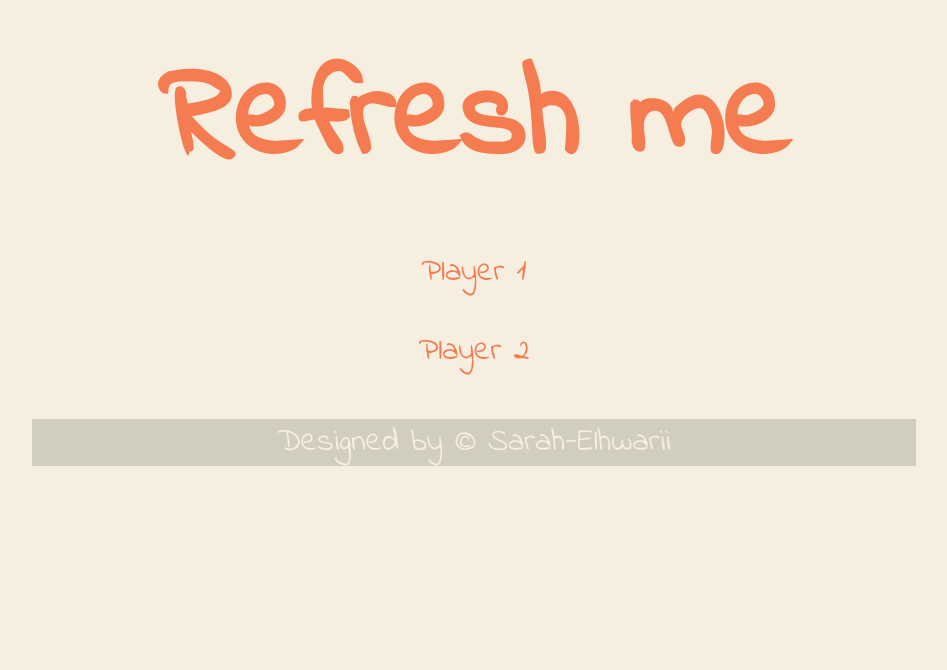
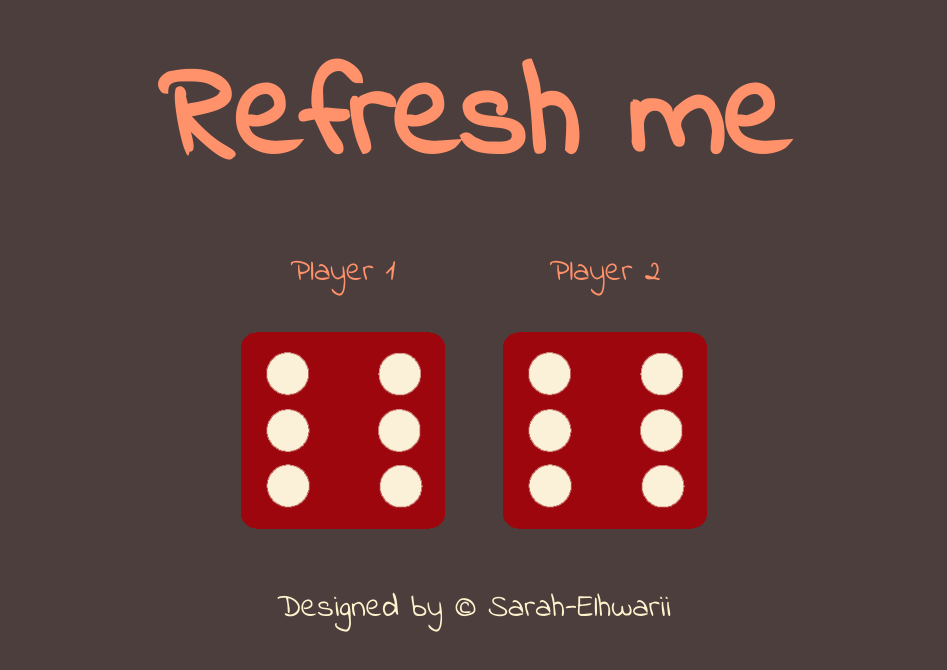
Before and after one commit to sarahelhwarii/dice-challenge, a plain HTML site: page index.html in a window 1280 px wide. Shown: the whole page, without its empty margins (166-1113 px from the left). Drawn offline with Linux system fonts and the light colour scheme.

Commit message:
finished html and css

```diff
--- a/CSS/styles.css
+++ b/CSS/styles.css
@@ -1,7 +1,7 @@
 body {
   font-family: "Indie Flower", cursive;
-  background-color: #f6eedf;
-  color: #f57b51;
+  background-color: #4d3e3e;
+  color: #ff926b;
 }
 .container {
   text-align: center;
@@ -10,7 +10,11 @@ body {
 }
 h1 {
   font-size: 8rem;
-  margin: 30px;
+  margin: 30px 30px 0 30px;
+}
+.dice {
+  text-align: center;
+  display: inline-block;
 }
 p {
   font-size: 2rem;
@@ -22,9 +26,9 @@ p {
 img {
   width: 80%;
 }
-footer {
-  background-color: #d1cebd;
-  color: #f6eedf;
+.footer {
+  color: #fff3cd;
+
   margin-top: 5%;
   text-align: center;
 }
--- a/index.html
+++ b/index.html
@@ -14,10 +14,16 @@
   <body>
     <div class="container">
       <h1 class="title">Refresh me</h1>
-      <p>Player 1</p>
-      <p>Player 2</p>
+      <div class="dice">
+        <p>Player 1</p>
+        <img class="img1" src="images/dice6.png" alt="" />
+      </div>
+      <div class="dice">
+        <p>Player 2</p>
 
-      <footer>
+        <img class="img2" src="images/dice6.png" alt="" />
+      </div>
+      <footer class="footer">
         <p>Designed by &copy; Sarah-Elhwarii</p>
       </footer>
     </div>
```
